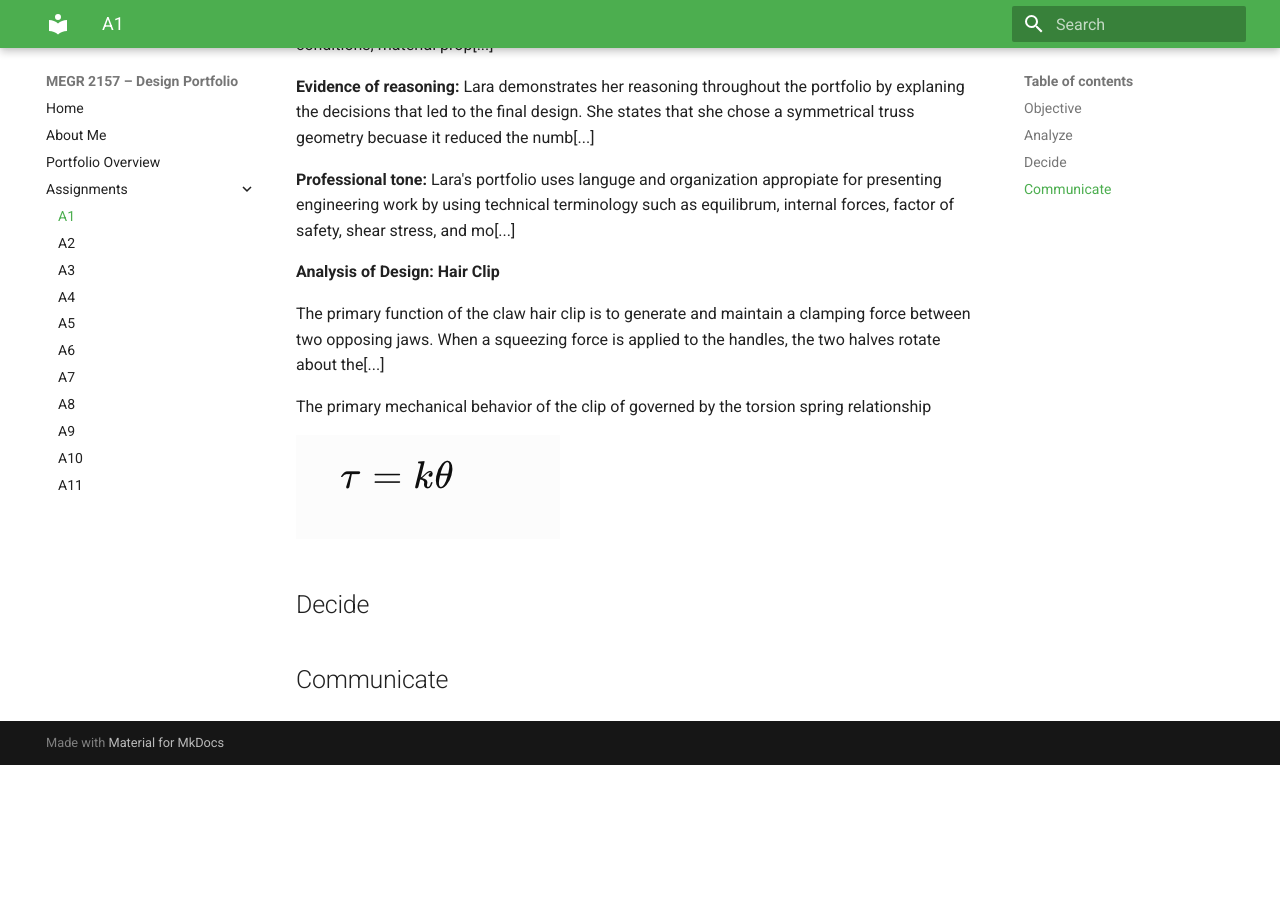
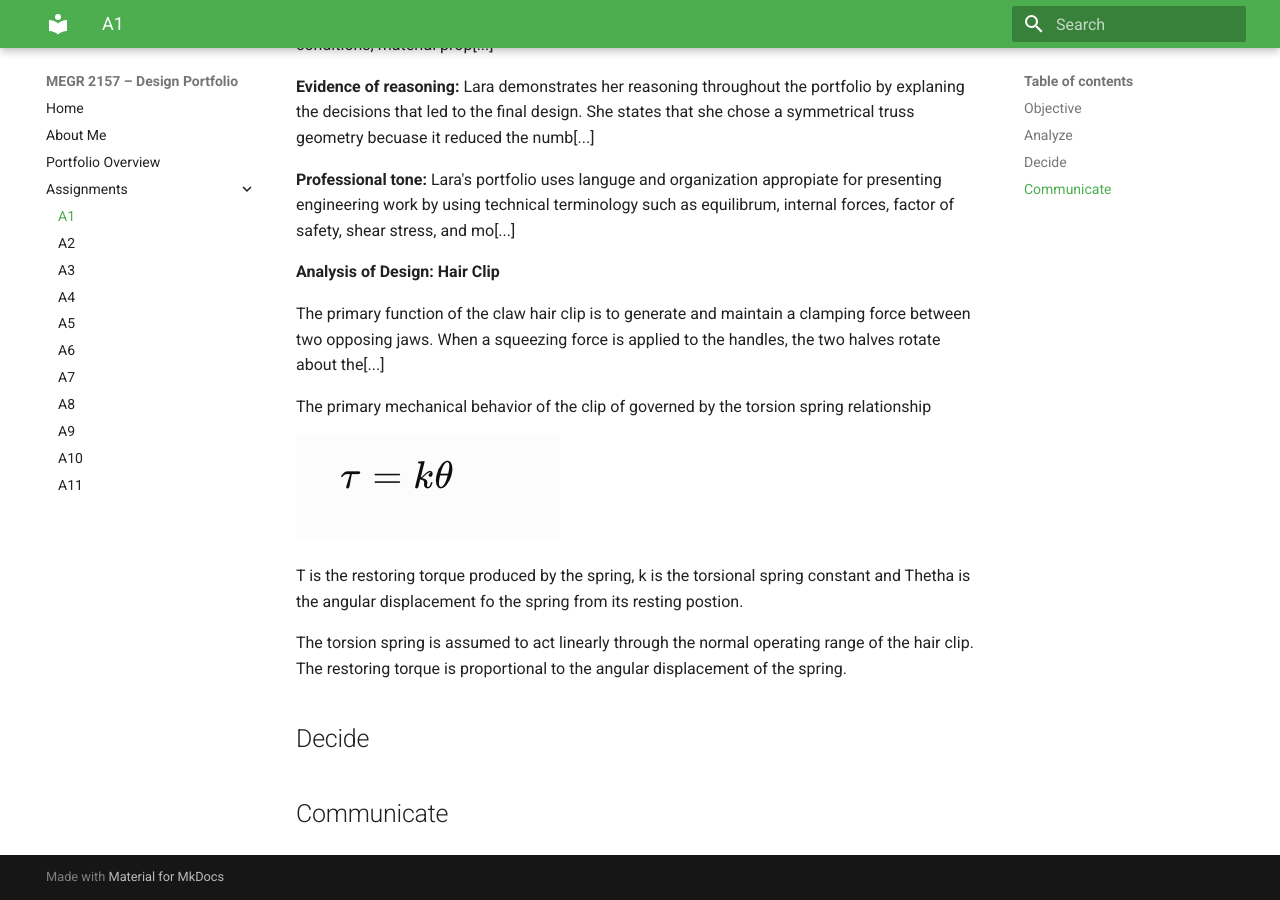
Before and after one commit to IzabellaMontero/megr2157-portfolio, an MkDocs documentation site: the page built from docs/assignments/A01/index.md, in a window 1280 px wide and 900 px high, scrolled down 990 px. Built offline with MkDocs 1.6.1 and Material for MkDocs 9.7.7, drawn with Linux system fonts in a browser that asks for light colours; before the commit the page ends 1755 px from its top, so only the background shows below that.

Commit message:
Update torsion spring explanation in index.md
Clarify the description of the torsion spring behavior and its parameters.

```diff
--- a/docs/assignments/A01/index.md
+++ b/docs/assignments/A01/index.md
@@ -41,6 +41,10 @@ The primary mechanical behavior of the clip of governed by the torsion spring re
 
 ![Screenshot 2026-08-24 at 9.33.03 AM](Screenshot%202026-08-24%20at%209.33.03%20AM.png)
 
+T is the restoring torque produced by the spring, k is the torsional spring constant and Thetha is the angular displacement fo the spring from its resting postion.
+
+The torsion spring is assumed to act linearly through the normal operating range of the hair clip. The restoring torque is proportional to the angular displacement of the spring.
+
 ## Decide
 
 
```
